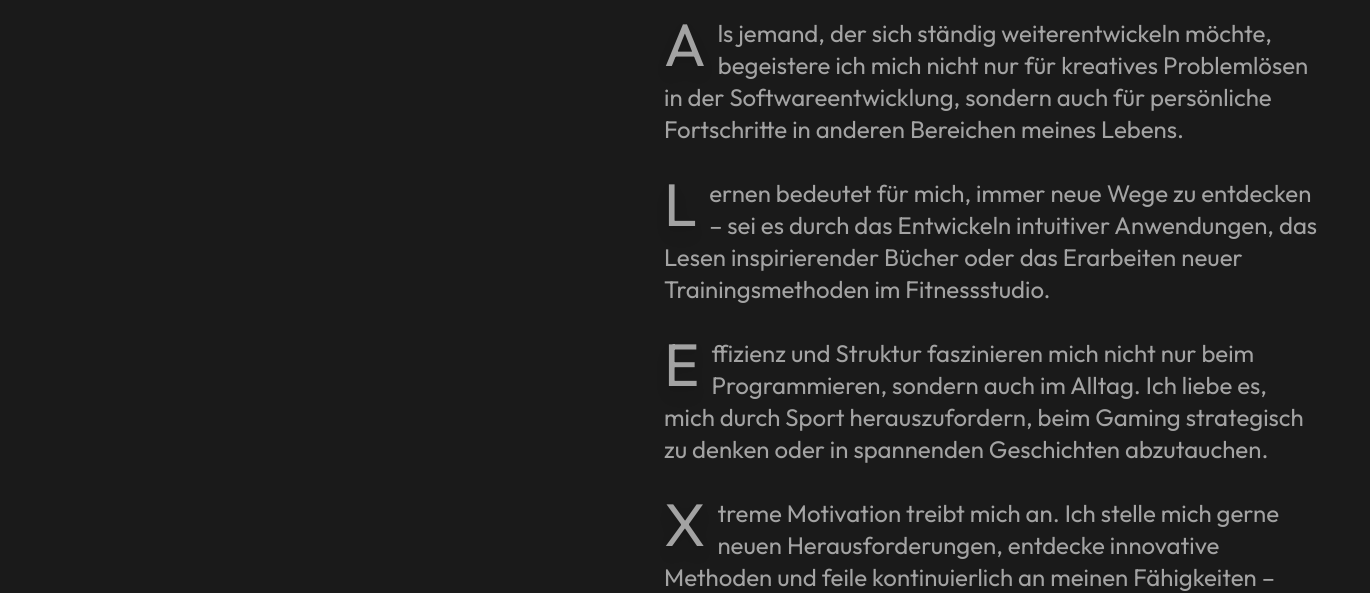
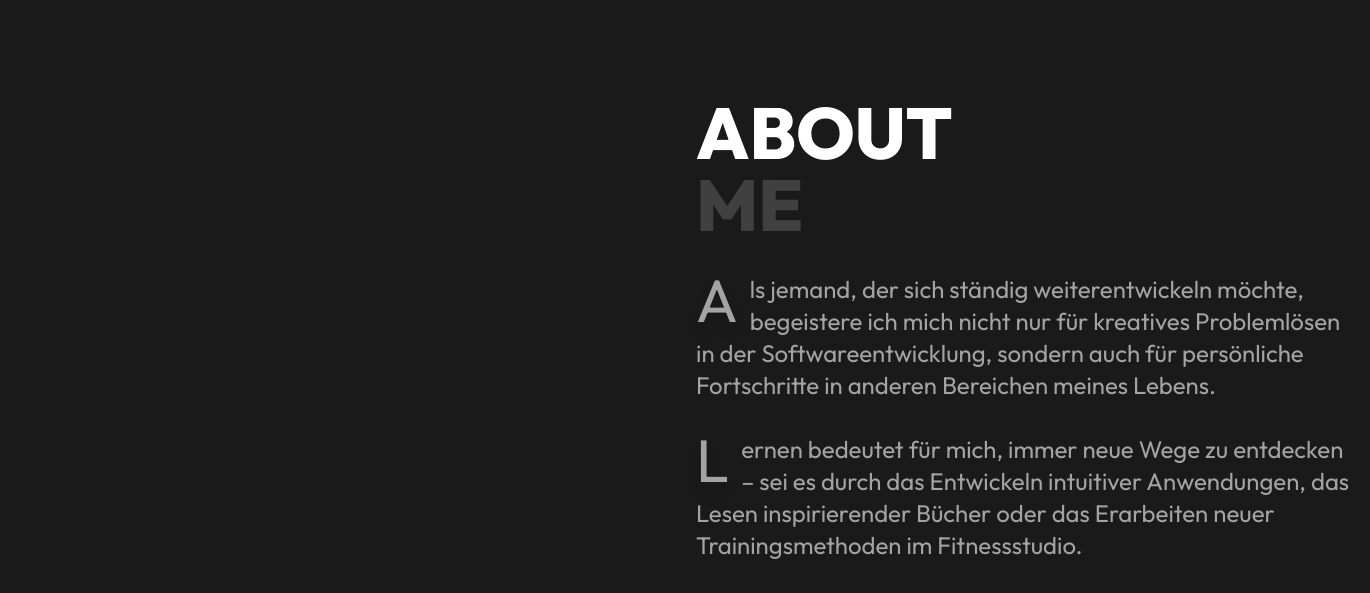
Before and after one commit to RinChise/portfolio, a website: page index.html in a window 1280 px wide. Shown: the part 2831-3424 px from the top of the page, 1370 px wide, since content can reach past the window. Drawn offline with nearby package versions, Linux system fonts and the light colour scheme.

Commit message:
abstände

```diff
--- a/index.html
+++ b/index.html
@@ -59,7 +59,7 @@
 
     <!-- Hauptcontainer mit Grid (3-Spalten-Layout) -->
     <div class="w-full sm:max-w-[60%] sm:w-[60%] sm:mx-auto px-4 sm:px-10 h-auto">
-        <div class="flex flex-col sm:grid sm:grid-cols-[320px_auto] gap-8 relative">
+        <div class="flex flex-col sm:grid sm:grid-cols-[320px_auto] gap-16 relative">
             <!-- Visitenkarte (Sticky auf Desktop, oben auf Smartphone) -->
             <aside id="card-container"
        class="order-1 sm:order-none w-full max-w-full sm:max-w-[320px] sm:w-[320px] min-h-[650px] sm:h-auto sm:max-h-[650px] sm:sticky sm:top-28 mx-auto sm:mx-0 mb-8 sm:mb-0 p-4 rounded-lg">
@@ -127,7 +127,7 @@
             </aside>
 
             <!-- Hauptinhalt (Rechts auf großem Screen, unterhalb der Visitenkarte auf Handy) -->
-            <main class="flex-1 space-y-16 order-2 sm:order-none p-4 rounded-lg z-0">
+            <main class="flex-1 mt-28 space-y-32 order-2 sm:order-none p-4 rounded-lg">
 
                 <!-- Home -->
                 <section class="text-white">
@@ -138,6 +138,7 @@
                     <p class="text-2xl text-neutral-400 mt-8 leading-relaxed">
                         Ich bin auf dem Weg, ein erfahrener Softwareentwickler zu werden, und lerne täglich Neues dazu.
                     </p>
+                    <p id="skills"></p>
                 </section>
 
                 <!-- Skills -->
@@ -451,7 +452,7 @@
                 <!-- About Me -->
                 <section id="about" class="text-white">
                     <!-- Hauptüberschrift -->
-                    <div class="text-5xl sm:text-8xl font-extrabold">
+                    <div class="text-5xl sm:text-7xl font-extrabold">
                         <h1 class="hover-text-effect cursor-default">ABOUT</h1>
                         <h2 class="hover-text-effect text-neutral-700 cursor-default">ME</h2>
                     </div>
```
